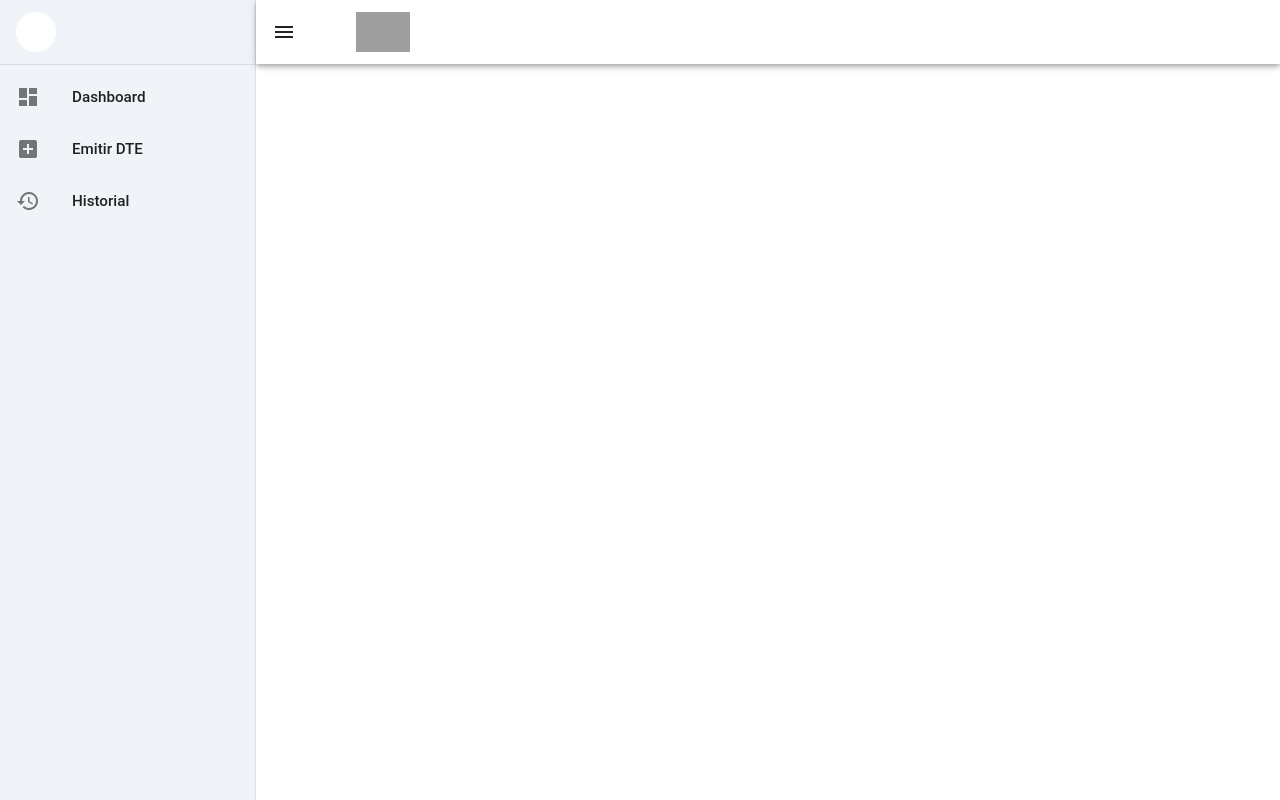
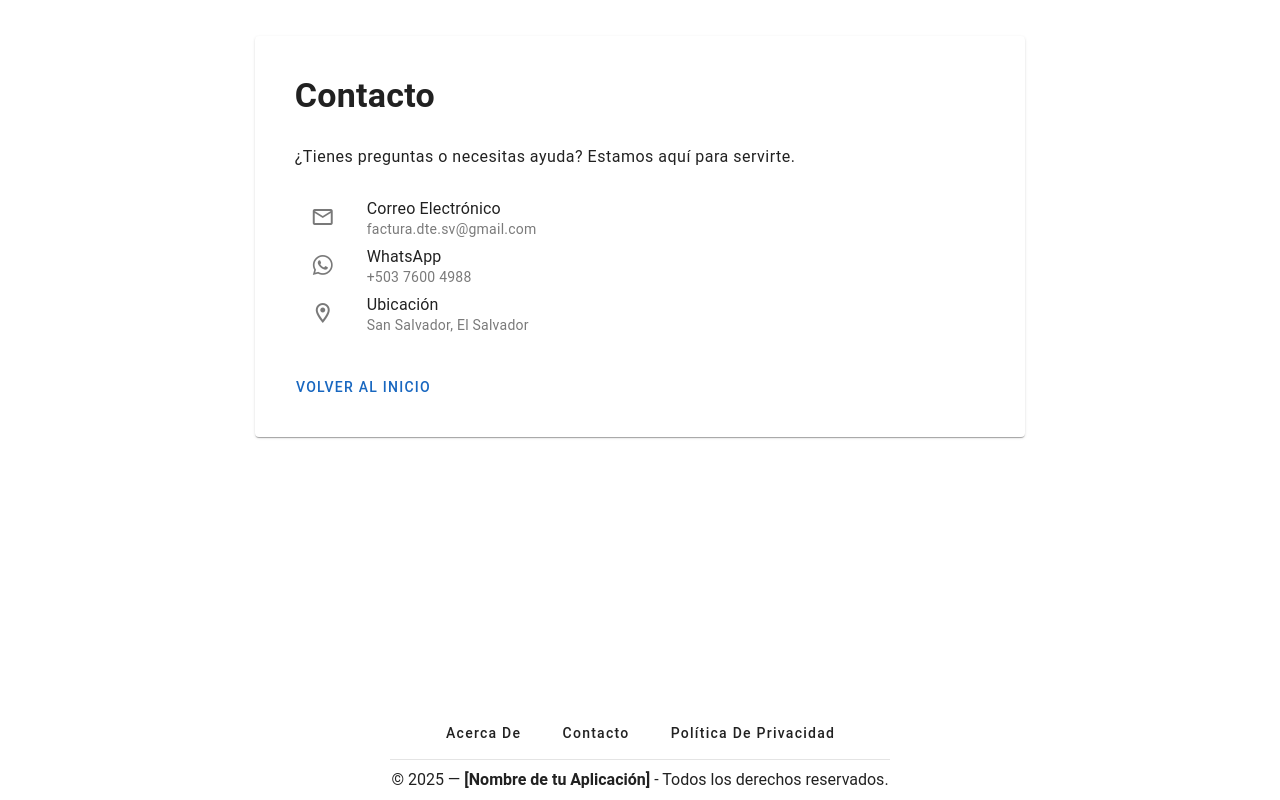
Before and after one commit to zenonburgos/facturaciondte_front, a Nuxt app: page /contact in a window 1280 px wide. Built offline with nearby package versions, Linux system fonts and the light colour scheme; grey boxes are pictures that could not be loaded.

Commit message:
Páginas legales

```diff
--- /dev/null
+++ b/components/TheFooter.vue
@@ -0,0 +1,31 @@
+<template>
+  <v-footer app name="footer" class="text-center d-flex flex-column pa-2">
+    <div class="d-flex flex-wrap justify-center ga-2">
+      <NuxtLink to="/about" custom v-slot="{ navigate }">
+        <v-btn variant="text" class="text-capitalize" @click="navigate">Acerca de</v-btn>
+      </NuxtLink>
+
+      <NuxtLink to="/contact" custom v-slot="{ navigate }">
+        <v-btn variant="text" class="text-capitalize" @click="navigate">Contacto</v-btn>
+      </NuxtLink>
+
+      <NuxtLink to="/privacy" custom v-slot="{ navigate }">
+        <v-btn variant="text" class="text-capitalize" @click="navigate">Política de Privacidad</v-btn>
+      </NuxtLink>
+    </div>
+
+    <v-divider class="my-2" style="width: 80%; max-width: 500px;"></v-divider>
+
+    <div>
+      © {{ new Date().getFullYear() }} — <strong>[Nombre de tu Aplicación]</strong> - Todos los derechos reservados.
+    </div>
+  </v-footer>
+</template>
+
+<style scoped>
+/* Nos aseguramos que el footer no sea muy alto */
+.v-footer {
+  flex-grow: 0;
+  flex-shrink: 1;
+}
+</style>
--- a/layouts/login.vue
+++ b/layouts/login.vue
@@ -3,5 +3,16 @@
     <v-main>
       <slot />
     </v-main>
+
+    <TheFooter />
   </v-app>
 </template>
+
+<script setup>
+// Importamos el footer para que el layout pueda usarlo
+import TheFooter from '~/components/TheFooter.vue';
+</script>
+
+<style>
+/* Estilos globales para este layout si los necesitas */
+</style>
--- /dev/null
+++ b/pages/about.vue
@@ -0,0 +1,30 @@
+<template>
+  <v-container>
+    <v-row justify="center">
+      <v-col cols="12" md="8">
+        <v-card class="pa-4 pa-md-6 mt-5">
+          <v-card-title class="text-h4 font-weight-bold mb-4">
+            Acerca de SmartDTE
+          </v-card-title>
+          <v-card-text class="text-body-1">
+            <p class="mb-4">
+              Somos una empresa salvadoreña dedicada a simplificar la facturación electrónica para negocios de todos los tamaños. Nuestra misión es ofrecer una plataforma intuitiva, segura y confiable que permita a nuestros clientes cumplir con los requisitos fiscales del Ministerio de Hacienda de El Salvador de manera eficiente.
+            </p>
+            <p>
+              Creemos en el poder de la tecnología para facilitar los procesos contables y administrativos, permitiendo a los emprendedores y empresas enfocarse en lo que realmente importa: hacer crecer su negocio.
+            </p>
+          </v-card-text>
+          <v-card-actions>
+            <v-btn to="/" color="primary" variant="text">Volver al Inicio</v-btn>
+          </v-card-actions>
+        </v-card>
+      </v-col>
+    </v-row>
+  </v-container>
+</template>
+
+<script setup>
+definePageMeta({
+  layout: 'login', // Usamos el mismo layout del login para mantener la consistencia
+});
+</script>
--- /dev/null
+++ b/pages/contact.vue
@@ -0,0 +1,41 @@
+<template>
+  <v-container>
+    <v-row justify="center">
+      <v-col cols="12" md="8">
+        <v-card class="pa-4 pa-md-6 mt-5">
+          <v-card-title class="text-h4 font-weight-bold mb-4">
+            Contacto
+          </v-card-title>
+          <v-card-text class="text-body-1">
+            <p class="mb-4">
+              ¿Tienes preguntas o necesitas ayuda? Estamos aquí para servirte.
+            </p>
+            <v-list>
+              <v-list-item prepend-icon="mdi-email-outline">
+                <v-list-item-title>Correo Electrónico</v-list-item-title>
+                <v-list-item-subtitle>factura.dte.sv@gmail.com</v-list-item-subtitle>
+              </v-list-item>
+              <v-list-item prepend-icon="mdi-whatsapp">
+                <v-list-item-title>WhatsApp</v-list-item-title>
+                <v-list-item-subtitle>+503 7600 4988</v-list-item-subtitle>
+              </v-list-item>
+              <v-list-item prepend-icon="mdi-map-marker-outline">
+                <v-list-item-title>Ubicación</v-list-item-title>
+                <v-list-item-subtitle>San Salvador, El Salvador</v-list-item-subtitle>
+              </v-list-item>
+            </v-list>
+          </v-card-text>
+           <v-card-actions>
+            <v-btn to="/" color="primary" variant="text">Volver al Inicio</v-btn>
+          </v-card-actions>
+        </v-card>
+      </v-col>
+    </v-row>
+  </v-container>
+</template>
+
+<script setup>
+definePageMeta({
+  layout: 'login',
+});
+</script>
--- /dev/null
+++ b/pages/privacy.vue
@@ -0,0 +1,33 @@
+<template>
+  <v-container>
+    <v-row justify="center">
+      <v-col cols="12" md="8">
+        <v-card class="pa-4 pa-md-6 mt-5">
+          <v-card-title class="text-h4 font-weight-bold mb-4">
+            Política de Privacidad
+          </v-card-title>
+          <v-card-text class="text-body-1">
+            <p class="mb-2"><strong>Última actualización:</strong> {{ fechaActualizacion }}</p>
+
+            </v-card-text>
+           <v-card-actions>
+            <v-btn to="/" color="primary" variant="text">Volver al Inicio</v-btn>
+          </v-card-actions>
+        </v-card>
+      </v-col>
+    </v-row>
+  </v-container>
+</template>
+
+<script setup>
+definePageMeta({
+  layout: 'login',
+});
+
+// DEFINIMOS LA FECHA AQUÍ PARA MANTENERLA FÁCILMENTE
+const fechaActualizacion = new Date().toLocaleDateString('es-SV', {
+  year: 'numeric',
+  month: 'long',
+  day: 'numeric'
+});
+</script>
```
Also changed, not shown: middleware/auth.global.js (+12 -6 lines).
